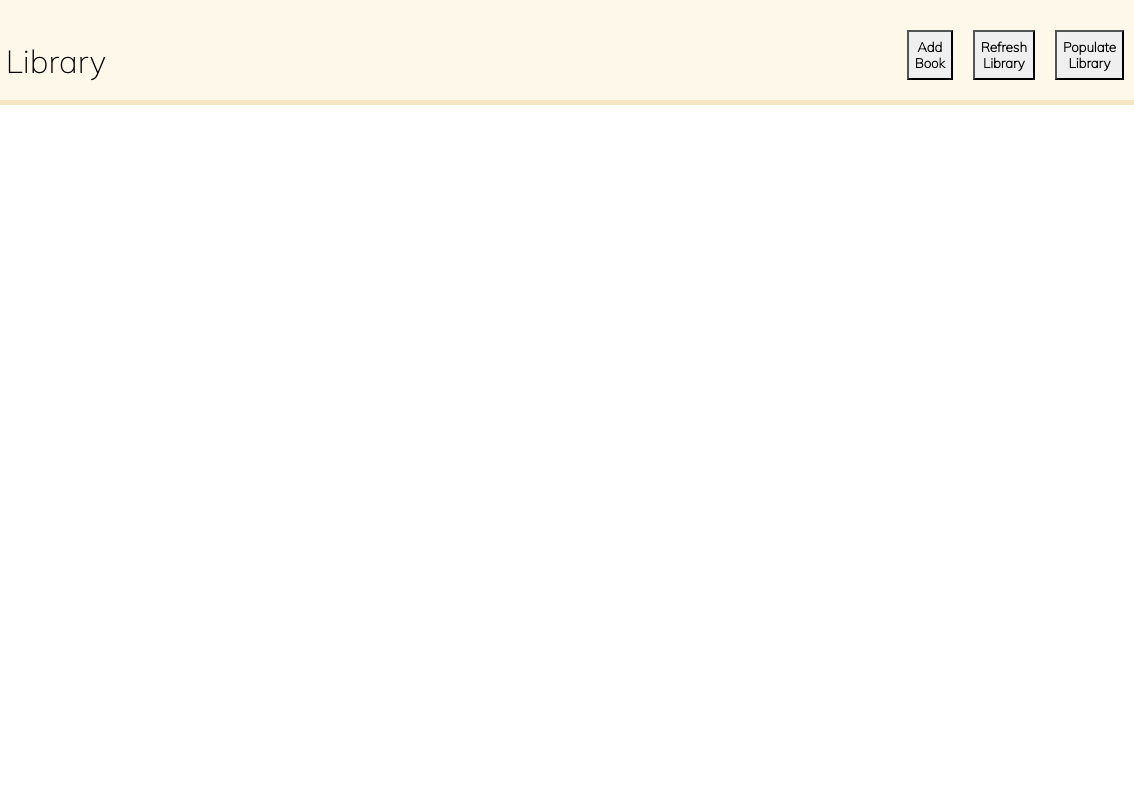
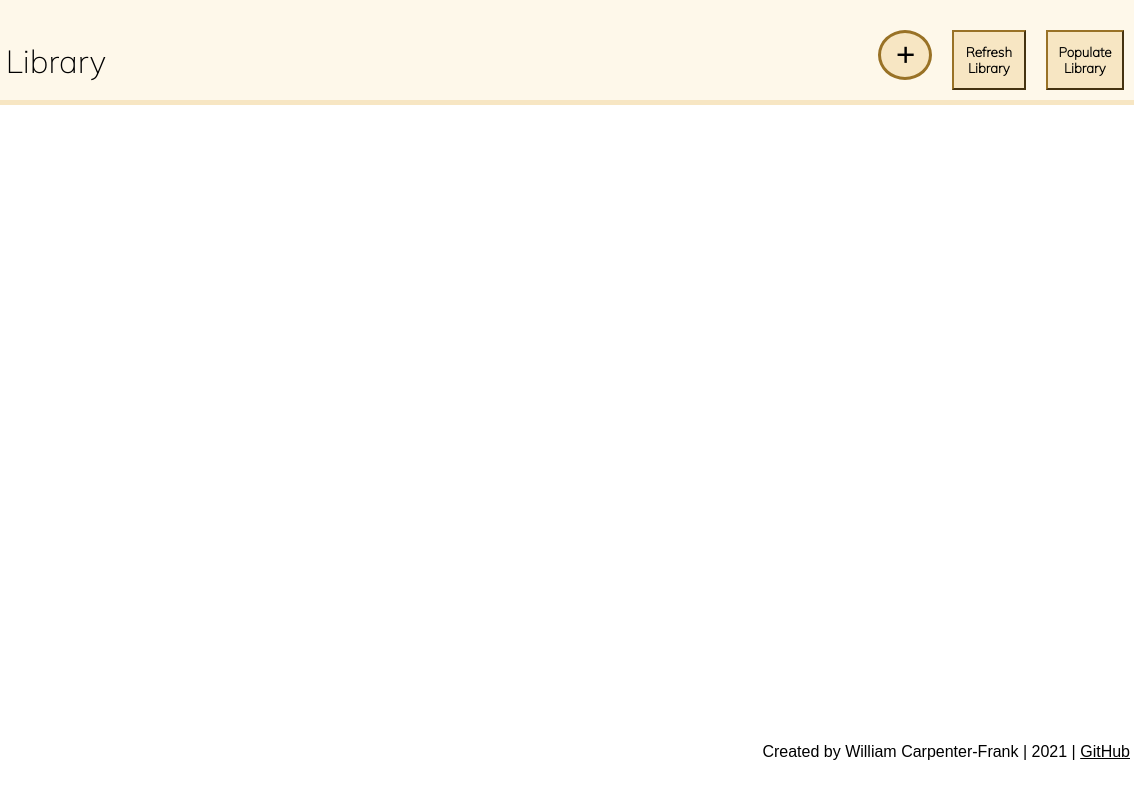
Before and after one commit to zeagle848/Library, a plain HTML site: page index.html in a window 1280 px wide. Shown: the full height of the page, 146-1280 px from the left. Drawn offline with Linux system fonts and the light colour scheme.

Commit message:
Added styling to buttons and created footer

```diff
--- a/index.html
+++ b/index.html
@@ -16,7 +16,7 @@
       />
       <h1 id="header-heading">My Library</h1>
       <div id="button-container">
-        <button id="add-book-button" class="header-button">Add Book</button>
+        <button id="add-book-button" class="header-button">+</button>
         <button id="refresh-library-button" class="header-button">
           Refresh Library
         </button>
@@ -64,7 +64,15 @@
         <input type="submit" value="Submit" id="submit-book-button" />
       </form>
     </div>
-    <div id="cards-container"></div>
+    <div id="flex-wrapper">
+      <div id="cards-container"></div>
+      <footer id="footer">
+        <span id="footer-content"
+          >Created by William Carpenter-Frank | 2021 |
+          <a href="https://github.com/zeagle848/Library">GitHub</a></span
+        >
+      </footer>
+    </div>
     <script src="./script.js"></script>
   </body>
 </html>
--- a/style.css
+++ b/style.css
@@ -33,11 +33,32 @@ body {
 .header-button {
   margin: 10px;
   margin-top: 30px;
-  height: 50px;
   border-radius: 0;
   font-family: "Mulish", sans-serif;
   font-weight: bolder;
   cursor: pointer;
+  background-color: #f7e6c3;
+  border-color: #997226;
+}
+
+.header-button:hover {
+  transform: scale(0.9);
+}
+
+#add-book-button {
+  font-size: 30px;
+  height: 50px;
+  width: 75px;
+  border-radius: 50%;
+  border: none;
+  background-color: #f7e6c3;
+  text-align: center;
+  border: 3px solid #997226;
+  padding-bottom: 10px;
+}
+
+#add-book-button:hover {
+  transform: scale(0.9);
 }
 
 /* FORM STYLING */
@@ -186,3 +207,24 @@ body {
 .card-pages {
   font-size: 15px;
 }
+
+/* FOOTER */
+footer {
+  display: flex;
+  align-content: flex-end;
+  justify-content: flex-end;
+  font-family: "M PLUS 1p", sans-serif;
+  font-weight: 100;
+  padding: 4px;
+}
+
+footer > span > a {
+  color: black;
+}
+
+#flex-wrapper {
+  display: flex;
+  min-height: 80vh;
+  flex-direction: column;
+  justify-content: space-between;
+}
```
